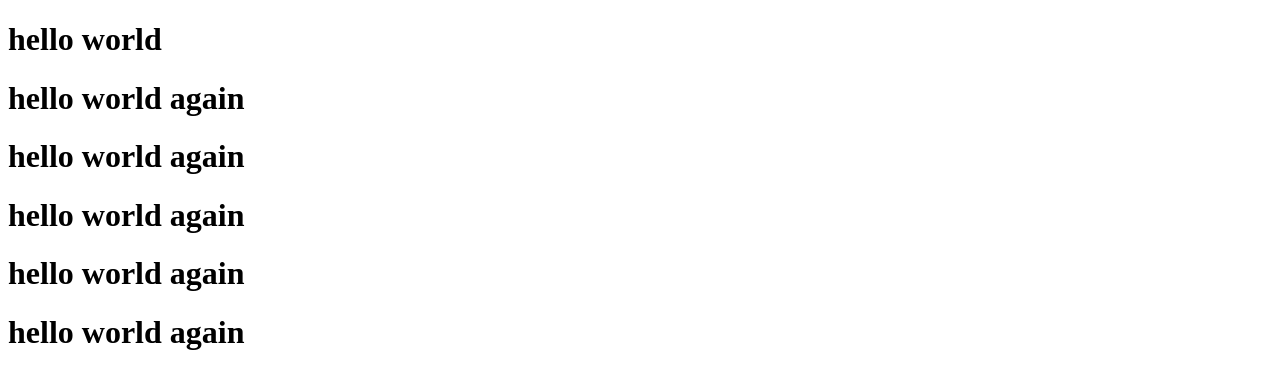
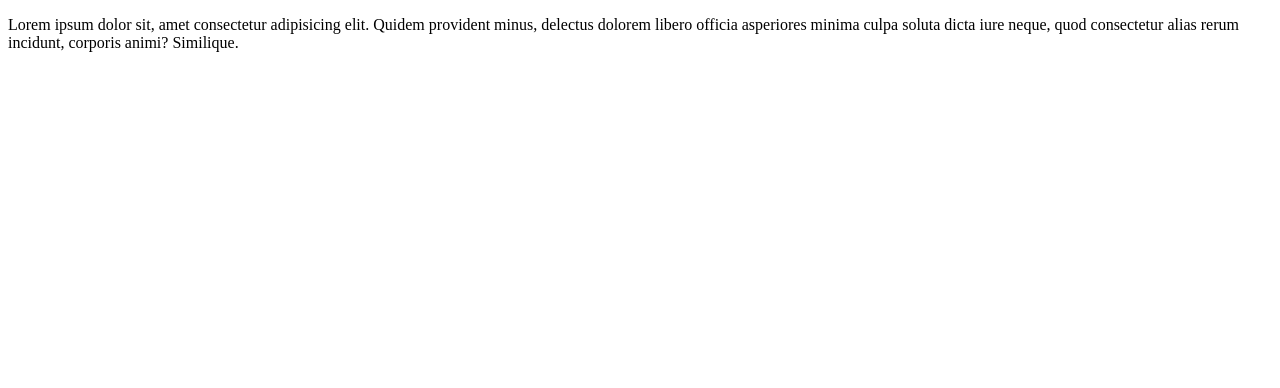
Before and after one commit to Rodgersone/practice-1, a plain HTML site: page index.html in a window 1280 px wide. Drawn offline with Linux system fonts and the light colour scheme.

Commit message:
add all changes

```diff
--- a/index.html
+++ b/index.html
@@ -6,12 +6,7 @@
     <title>Document</title>
 </head>
 <body>
-    <h1>hello world</h1>
-    <h1>hello world again</h1>
-    <h1>hello world again</h1>
-    <h1>hello world again</h1>
-    <h1>hello world again</h1>
-    <h1>hello world again</h1>
+    <p>Lorem ipsum dolor sit, amet consectetur adipisicing elit. Quidem provident minus, delectus dolorem libero officia asperiores minima culpa soluta dicta iure neque, quod consectetur alias rerum incidunt, corporis animi? Similique.</p>
 
 
 
```
